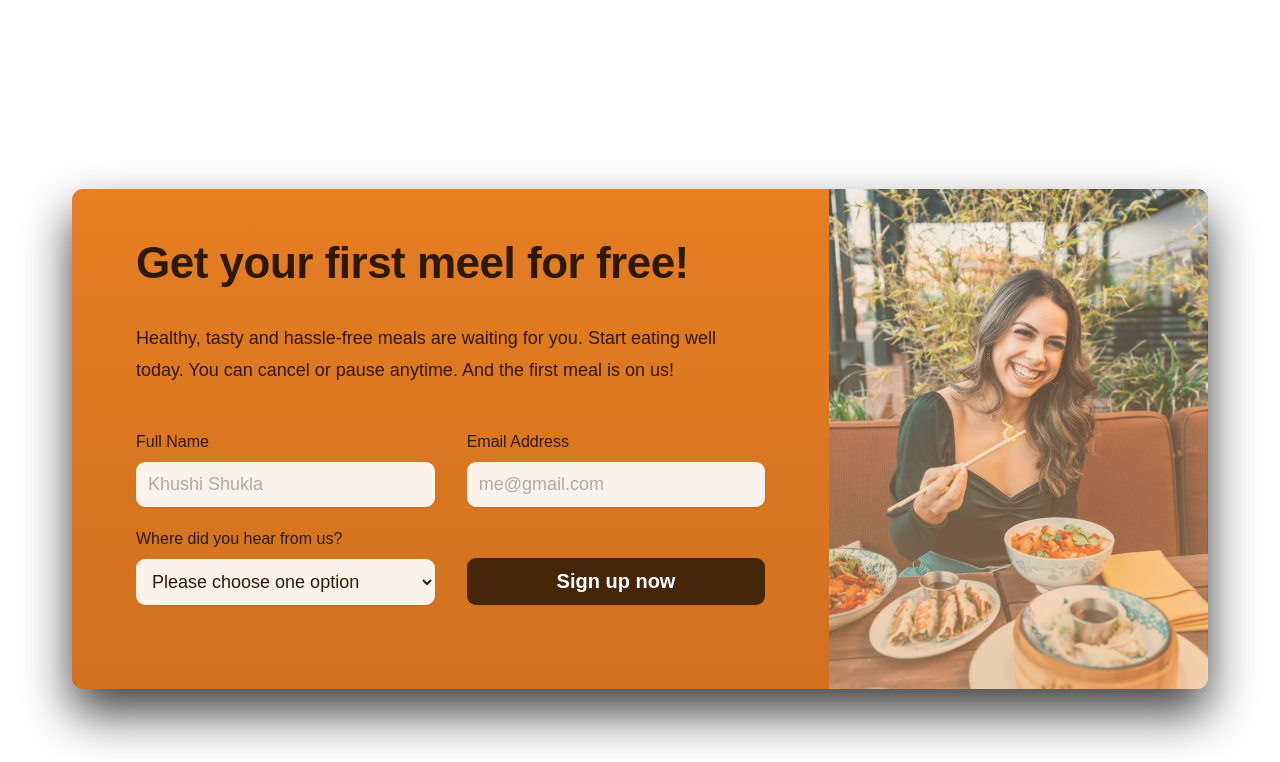
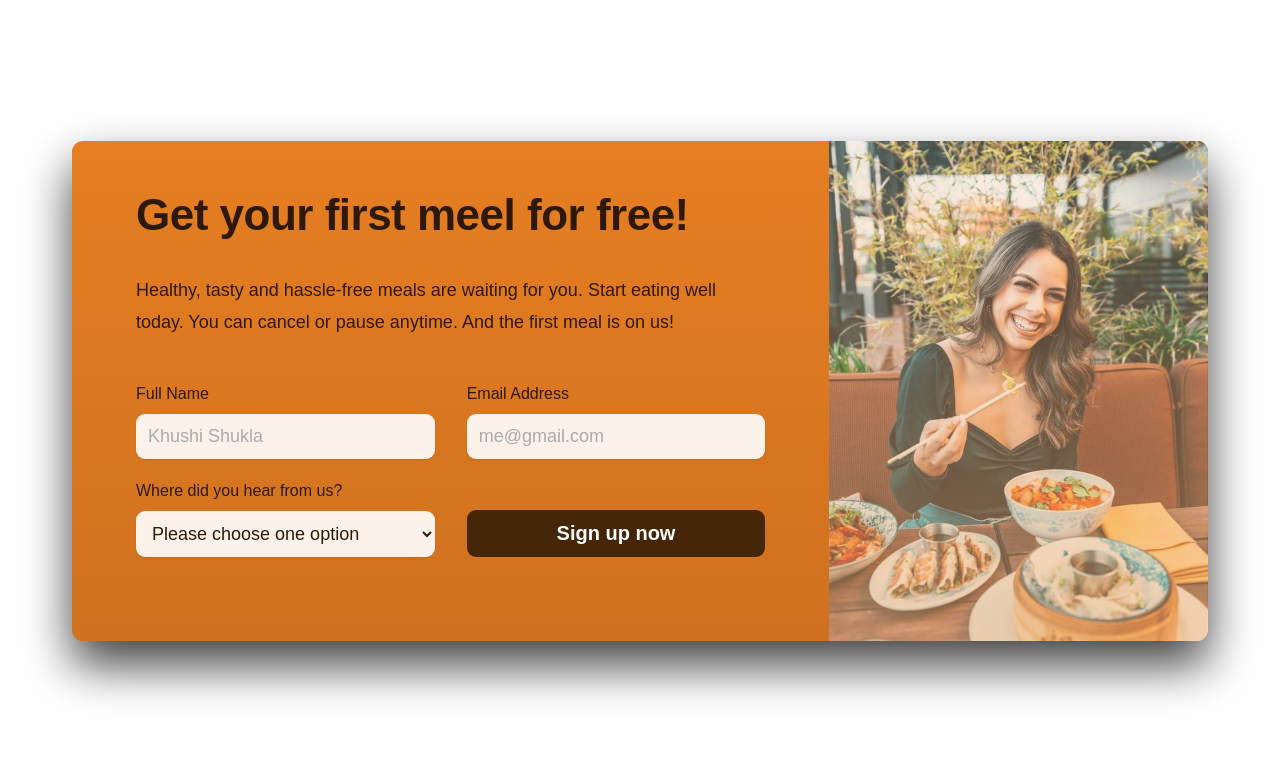
Before and after one commit to khushi-1604/Omnikhushi, a plain HTML site: page content/index.html in a window 1280 px wide. Shown: the part 6198-6960 px from the top of the page. Drawn offline with nearby package versions, Linux system fonts and the light colour scheme.

Commit message:
finally done

```diff
--- a/content/style.css
+++ b/content/style.css
@@ -523,7 +523,7 @@ strong {
   line-height: 1.8;
 }
 .section-cta {
-  padding: 9.6rem 0;
+  padding: 4.8rem 0 12.8rem;
 }
 .cta {
   display: grid;
@@ -594,6 +594,7 @@ strong {
 }
 .footer {
   padding: 9.6rem 0;
+  border-top: 1pxsolid #eee;
 }
 .contacts {
   font-size: 1.6rem;
```
